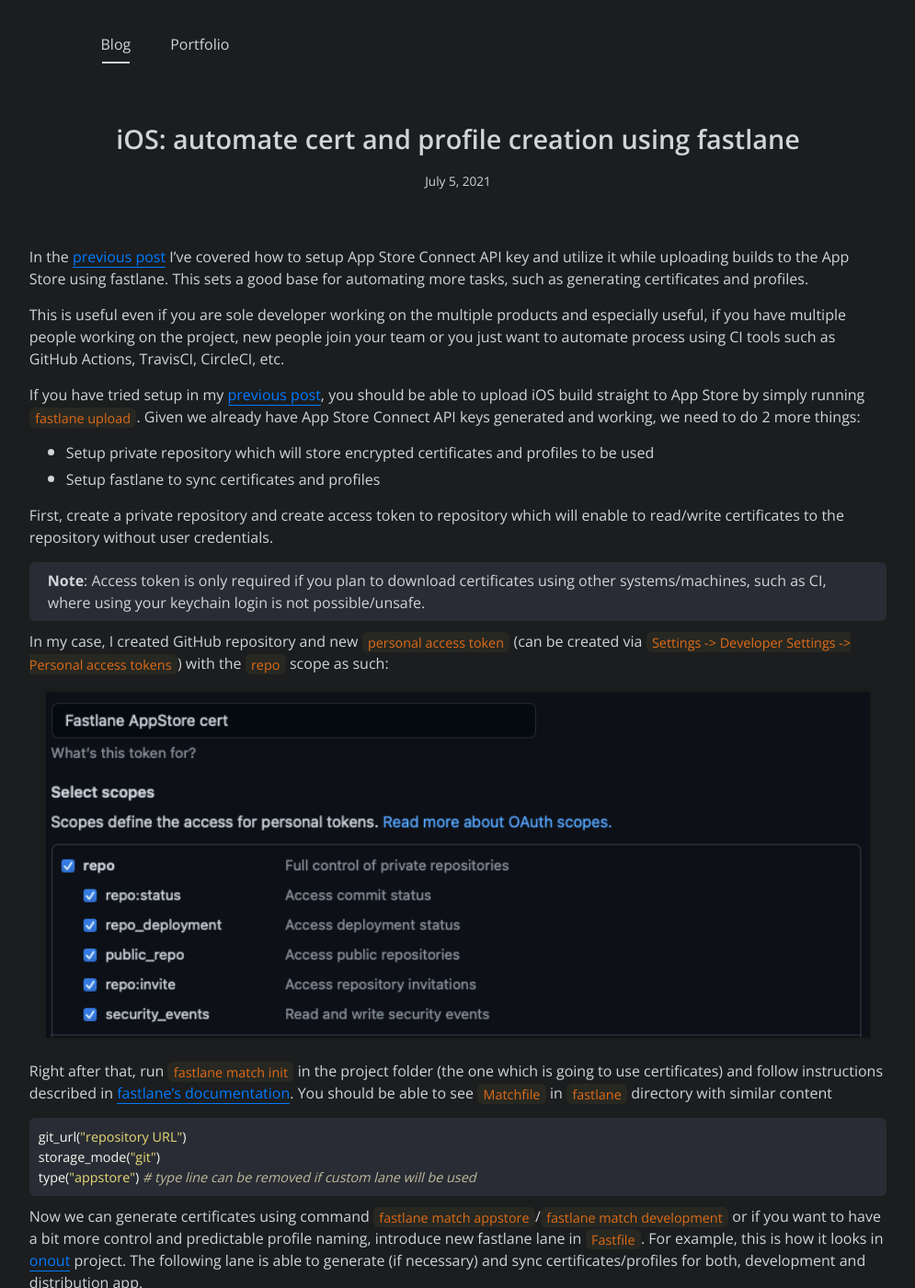
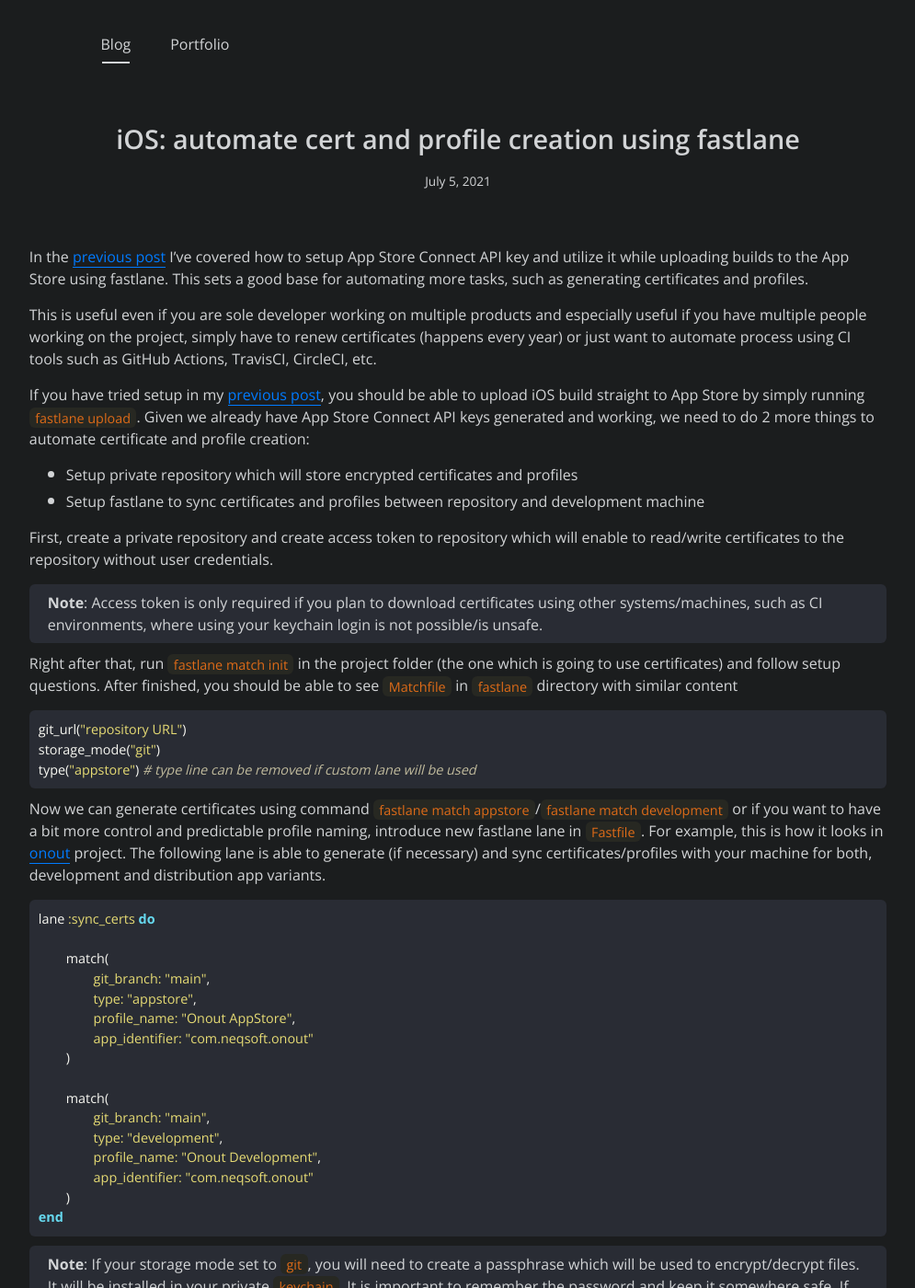
Before and after one commit to nakkht/pgu.dev, a Jekyll site: the page built from _posts/2021-07-05-auto-cert-and-profile-generation.md, in a window 1280 px wide and 1400 px high. Shown: the whole window at 92% size, without its empty margins (142-1137 px from the left). Built offline with Jekyll 4.4.1, drawn with Linux system fonts in a browser that asks for light colours; nearby versions of some CDN libraries; some of the changed text lies outside the part shown.

Commit message:
Draft corrections

````diff
--- a/_posts/2021-07-05-auto-cert-and-profile-generation.md
+++ b/_posts/2021-07-05-auto-cert-and-profile-generation.md
@@ -6,18 +6,17 @@ author: Paulius Gudonis
 
 In the [previous post]({% post_url 2021-06-26-app-store-connect-access-key %}) I've covered how to setup App Store Connect API key and utilize it while uploading builds to the App Store using fastlane. This sets a good base for automating more tasks, such as generating certificates and profiles.
 
-This is useful even if you are sole developer working on the multiple products and especially useful, if you have multiple people working on the project, new people join your team or you just want to automate process using CI tools such as GitHub Actions, TravisCI, CircleCI, etc.
+This is useful even if you are sole developer working on multiple products and especially useful if you have multiple people working on the project, simply have to renew certificates (happens every year) or just want to automate process using CI tools such as GitHub Actions, TravisCI, CircleCI, etc.
 
-If you have tried setup in my [previous post]({% post_url 2021-06-26-app-store-connect-access-key %}), you should be able to upload iOS build straight to App Store by simply running `fastlane upload`. Given we already have App Store Connect API keys generated and working, we need to do 2 more things:
+If you have tried setup in my [previous post]({% post_url 2021-06-26-app-store-connect-access-key %}), you should be able to upload iOS build straight to App Store by simply running `fastlane upload`. Given we already have App Store Connect API keys generated and working, we need to do 2 more things to automate certificate and profile creation:
 
-* Setup private repository which will store encrypted certificates and profiles to be used
-* Setup fastlane to sync certificates and profiles
+* Setup private repository which will store encrypted certificates and profiles
+* Setup fastlane to sync certificates and profiles between repository and development machine
 
 First, create a private repository and create access token to repository which will enable to read/write certificates to the repository without user credentials.
-> **Note**: Access token is only required if you plan to download certificates using other systems/machines, such as CI, where using your keychain login is not possible/unsafe.
+> **Note**: Access token is only required if you plan to download certificates using other systems/machines, such as CI environments, where using your keychain login is not possible/is unsafe.
 
-In my case, I created GitHub repository and new `personal access token` (can be created via `Settings -> Developer Settings -> Personal access tokens`) with the `repo` scope as such: ![fastlane app store cert](/assets/post/fastlane-appstore-cert.png){:.width-90}
-Right after that, run `fastlane match init` in the project folder (the one which is going to use certificates) and follow instructions described in [fastlane's documentation](https://docs.fastlane.tools/actions/match/#match). You should be able to see `Matchfile` in `fastlane` directory with similar content
+Right after that, run `fastlane match init` in the project folder (the one which is going to use certificates) and follow setup questions. After finished, you should be able to see `Matchfile` in `fastlane` directory with similar content
 
 ```ruby
 git_url("repository URL")
@@ -25,7 +24,7 @@ storage_mode("git")
 type("appstore") # type line can be removed if custom lane will be used
 ```
 
-Now we can generate certificates using command `fastlane match appstore`/`fastlane match development` or if you want to have a bit more control and predictable profile naming, introduce new fastlane lane in `Fastfile`. For example, this is how it looks in [onout](https://onout.com) project. The following lane is able to generate (if necessary) and sync certificates/profiles for both, development and distribution app.
+Now we can generate certificates using command `fastlane match appstore`/`fastlane match development` or if you want to have a bit more control and predictable profile naming, introduce new fastlane lane in `Fastfile`. For example, this is how it looks in [onout](https://onout.com) project. The following lane is able to generate (if necessary) and sync certificates/profiles with your machine for both, development and distribution app variants.
 
 ```ruby
 lane :sync_certs do
@@ -34,19 +33,21 @@ lane :sync_certs do
 		git_branch: "main",
 		type: "appstore",
 		profile_name: "Onout AppStore",
-		app_identifier: "" # your app bundle id
+		app_identifier: "com.neqsoft.onout"
   	)
 
   	match(
 		git_branch: "main",
 		type: "development",
 		profile_name: "Onout Development",
-		app_identifier: "" # your app bundle id
+		app_identifier: "com.neqsoft.onout"
   	)
 end
 ```
 
-> **Note**: if your storage mode set to `git`, you will need to create a passphrase which will be used to encrypt/decrypt files. It will be installed in your private `keychain`. It is important to remember the password and keep somewhere safe. If for some reason you loose the passphrase, you will need to revoke old certificates/profiles and generate new ones.
+> **Note**: If your storage mode set to `git`, you will need to create a passphrase which will be used to encrypt/decrypt files. It will be installed in your private `keychain`. It is important to remember the password and keep it somewhere safe. If for some reason you lost the passphrase, you will need to revoke old certificates/profiles and generate new ones.
 
 If `match` command succeeded, your App Store cert repository should have content similar to this: ![fastlane match repo](/assets/post/fastlane-match-repo.png){:.width-80}
-And that's all there's to it. Now, if you want to share signing certificates with someone, simply share access to repository and decryption key (used to encrypt certs when using git).
+The reason I believe git repository is a good option for storing certificates is purely for historical purposes, it is easy to see who and when created certificates.
+
+And that's all there's to it. No need to login to App Store developer account manually to generate and download certificates and less likely for someone revoke certificates by accident when more people join your team. In addition, if you need to share signing certificates with someone, simply share access to repository and decryption key which was used to encrypt files.
````
